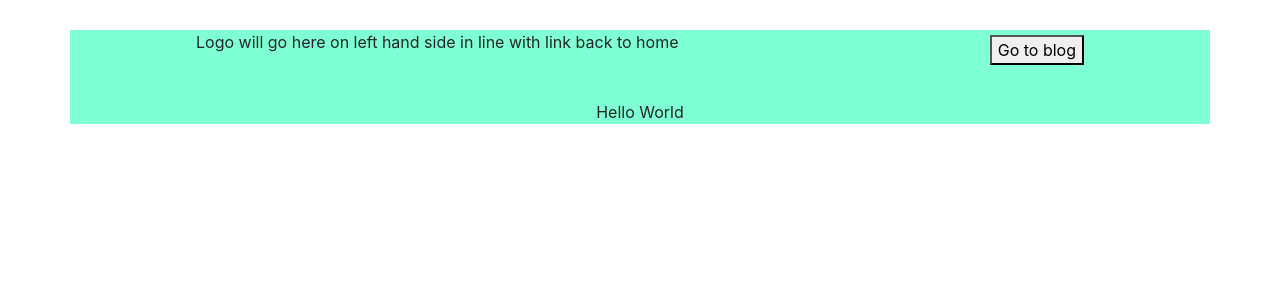
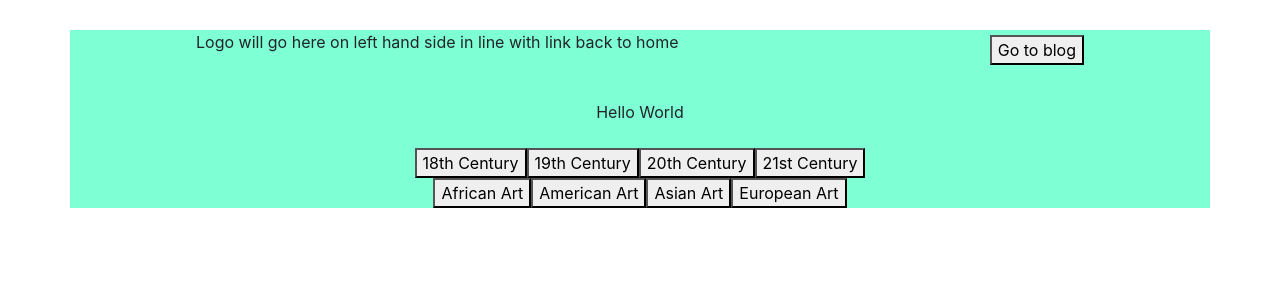
Before and after one commit to Group-Art-Project/Art-Project, a React (Create React App) app in the folder client/: page / in a window 1280 px wide. Shown: the top 300 px of the page. Built offline with nearby package versions, Linux system fonts and the light colour scheme.

Commit message:
started MET API call on front end

```diff
--- a/client/package.json
+++ b/client/package.json
@@ -7,6 +7,7 @@
         "@testing-library/react": "^13.4.0",
         "@testing-library/user-event": "^13.5.0",
         "app": "^0.1.0",
+        "axios": "^0.27.2",
         "create": "^0.0.2",
         "react": "^18.2.0",
         "react-dom": "^18.2.0",
--- a/client/src/components/ArtGeneration.js
+++ b/client/src/components/ArtGeneration.js
@@ -1,7 +1,29 @@
-import React from 'react';
+import {useState} from 'react';
 import { Link } from "react-router-dom";
+import axios from 'axios';
 
 const ArtGeneration = () => {
+
+    const [art, setArt] = useState([]);
+    const [error, setError] = useState('');
+
+    const handleClick = async () => {
+        try {
+            const {art} = await axios.get('https://collectionapi.metmuseum.org/public/collection/v1/objects/[objectID]', {
+            headers: {
+                Accept: 'application/json',
+        },
+        });
+
+        console.log('art piece: ', JSON.stringify(art, null, 4));
+        setArt(art.id);
+    }
+        catch (error) {
+            setError(error.message);
+    }
+    };
+    console.log(art.id);
+
     return (
         <div className='container'>
             <div className='logoLink'>
@@ -14,6 +36,37 @@ const ArtGeneration = () => {
                 Hello
                 World
             </div>
+            <br/>
+
+            {/* working on functional section, buttons, onClick = filter with axios,
+            waiting on San w/ routes to actually hook up */}
+
+            <div>
+                <button onClick={handleClick}>18th Century</button>
+                <button onClick={handleClick}>19th Century</button>
+                <button onClick={handleClick}>20th Century</button>
+                <button onClick={handleClick}>21st Century</button>
+            </div>
+            <div>
+                <button onClick={handleClick}>African Art</button>
+                <button onClick={handleClick}>American Art</button>
+                <button onClick={handleClick}>Asian Art</button>
+                <button onClick={handleClick}>European Art</button>
+            </div>
+            <div>
+        {error && <h2>{error}</h2>}
+
+        {art.map(art => {
+            return (
+            <div key={art.id}>
+                <h2>{art.title}</h2>
+                <h2>{art.region}</h2>
+                <h2>{art.primaryImage}</h2>
+                <br />
+            </div>
+            );
+        })}
+        </div>
         </div>
     )
 }
```
Also changed, not shown: 1 other file (tests, documents, lock files or other folders).
